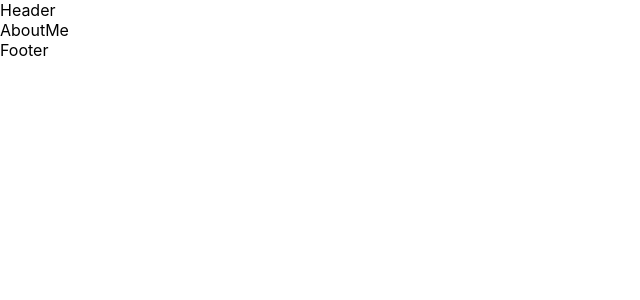
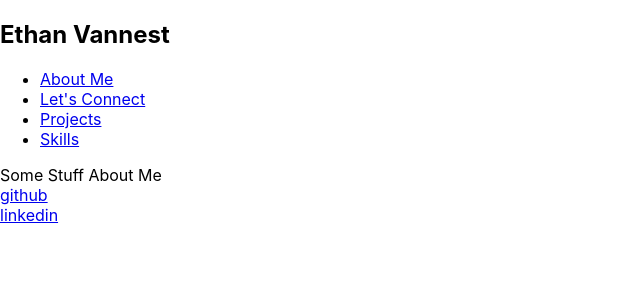
Before and after one commit to ethanVannest/EthanPortfolio, a React (Create React App) app in the folder portfolio/: page / in a window 1280 px wide. Shown: the top 300 px of the page, without its empty margins (0-640 px from the left). Built offline with nearby package versions, Linux system fonts and the light colour scheme.

Commit message:
each page displays its own content

```diff
--- a/portfolio/src/App.js
+++ b/portfolio/src/App.js
@@ -1,7 +1,7 @@
 //Components
 import Footer from './components/Footer.js'
 import Header from './components/Header';
-import Projects from './components/Projects';
+import Projects from './PageRoutes/Projects';
 
 //Page Routes
 import AboutMe from './PageRoutes/AboutMe.js';
--- a/portfolio/src/PageRoutes/AboutMe.js
+++ b/portfolio/src/PageRoutes/AboutMe.js
@@ -2,7 +2,17 @@ import React from 'react'
 
 const AboutMe = () => {
   return (
-    <div>AboutMe</div>
+    <div className='AboutPage'>
+        <div className='titleDiv'>
+
+        </div>
+
+        <div>
+            <span>
+                Some Stuff About Me
+            </span>
+        </div>
+    </div>
   )
 }
 
--- a/portfolio/src/components/Projects.js
+++ b/portfolio/src/PageRoutes/Projects.js
@@ -2,7 +2,9 @@ import React from 'react'
 
 const Projects = () => {
   return (
-    <div>Projects</div>
+    <div>
+      Current Projects
+    </div>
   )
 }
 
--- a/portfolio/src/components/Footer.js
+++ b/portfolio/src/components/Footer.js
@@ -2,7 +2,16 @@ import React from 'react'
 
 const Footer =() => {
   return (
-    <div>Footer</div>
+    <div className='footer'>
+        <div className='githubDiv'>
+            <a className='githubIcon' href='https://github.com/ethanVannest'>github</a>
+        </div>
+        <div className='linkedinDiv'>
+            <a className='linkedInIcon' href='https://www.linkedin.com/in/ethan-vannest/'>linkedin</a>
+        </div>
+
+        <a className='' href=''></a>
+    </div>
   )
 }
 
--- a/portfolio/src/components/Header.js
+++ b/portfolio/src/components/Header.js
@@ -1,8 +1,22 @@
 import React from 'react'
+
+import { Link } from 'react-router-dom'
 
 const Header = () => {
   return (
-    <div>Header</div>
+    <nav>
+        <div>
+            <div className='headerDiv'>
+                <h1 className='header'>Ethan Vannest</h1>
+            </div>
+        </div>
+        <ul>
+            <li> <Link to='/'>About Me</Link> </li>
+            <li> <Link to='/contact'> Let's Connect</Link> </li>
+            <li> <Link to='/projects'> Projects</Link> </li>
+            <li> <Link to='/skills'> Skills </Link> </li>
+        </ul>
+    </nav>
   )
 }
 
```
Also changed, not shown: portfolio/src/App.css (deleted, +0 -38 lines).
